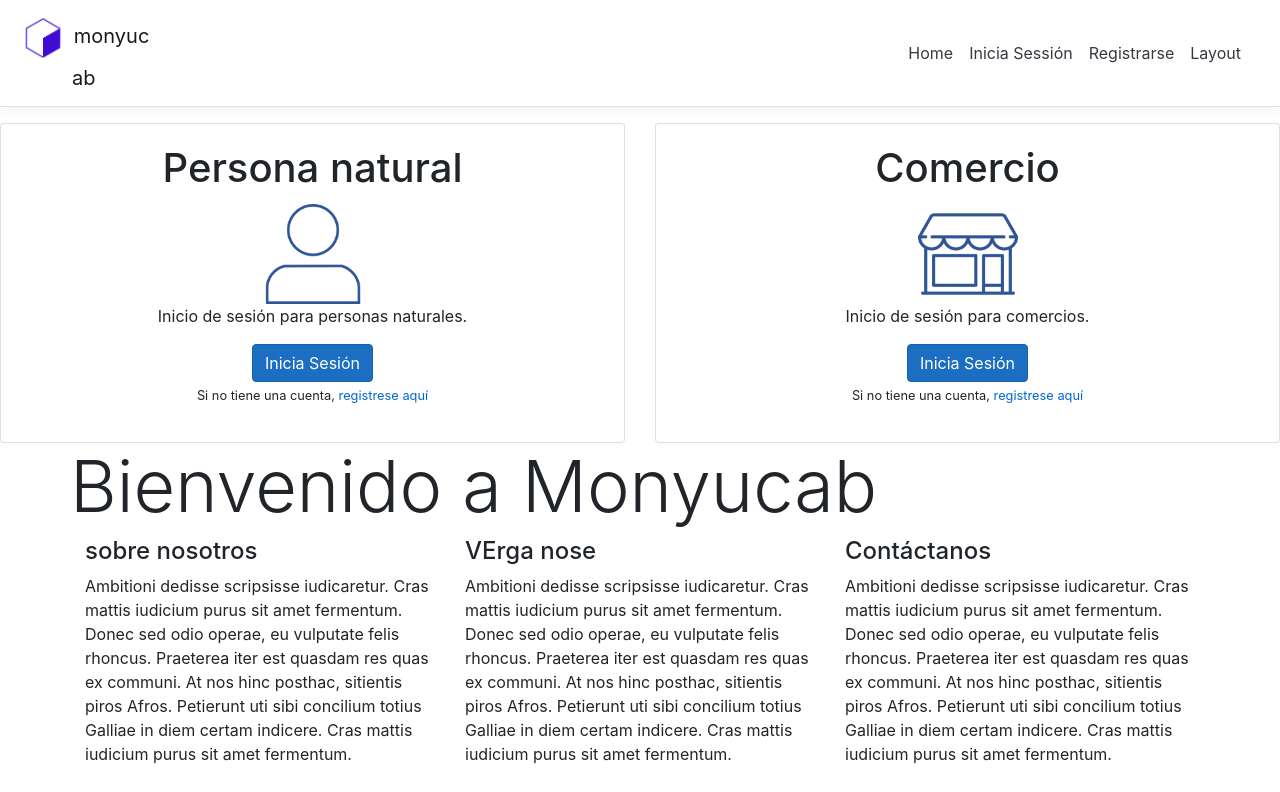
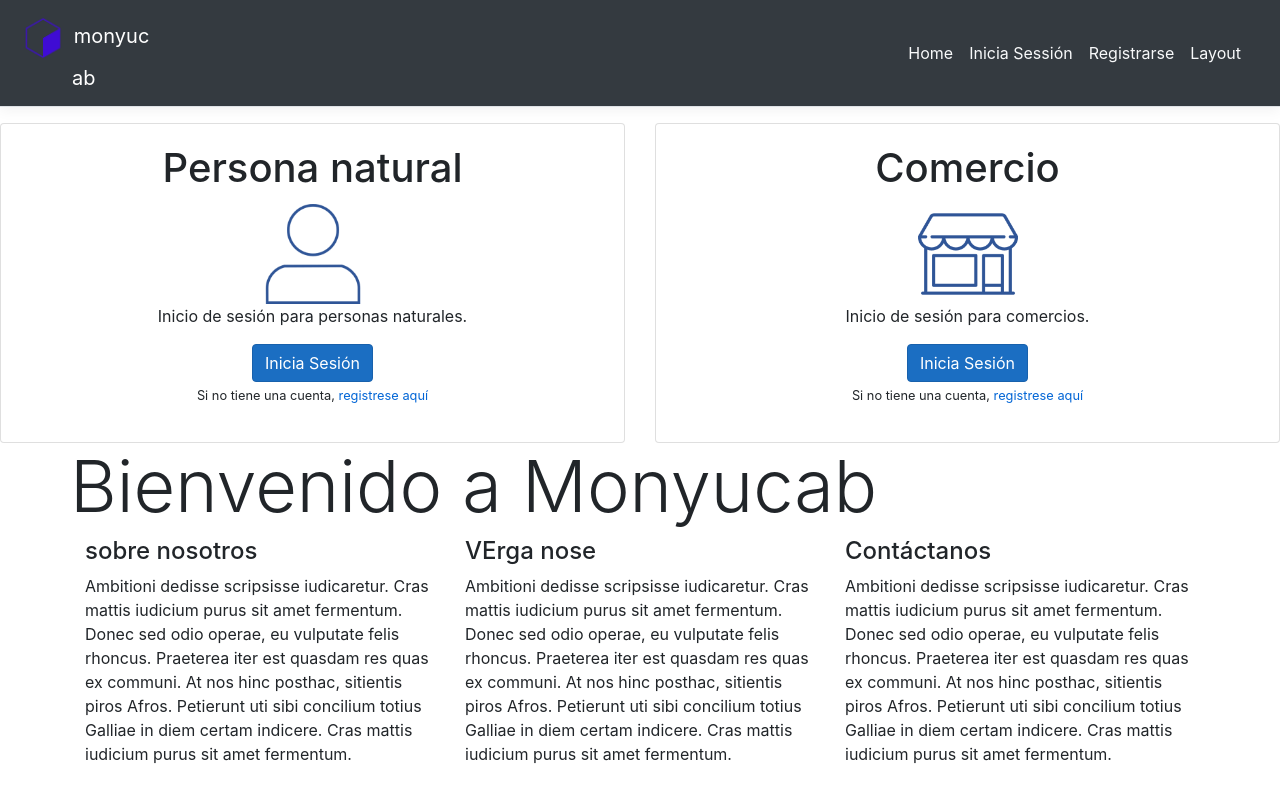
Before and after one commit to candypops/monyucab, an Angular app in the folder ClientApp/: page / in a window 1280 px wide. Shown: the top 792 px of the page. Built offline with nearby package versions, Linux system fonts and the light colour scheme.

Commit message:
cambiado color del navbar

```diff
--- a/ClientApp/src/app/nav-menu/nav-menu.component.html
+++ b/ClientApp/src/app/nav-menu/nav-menu.component.html
@@ -1,7 +1,7 @@
 <nav *ngIf="nav.visible">
   <header>
     <nav
-      class="navbar navbar-expand-sm navbar-toggleable-sm navbar-light bg-white border-bottom box-shadow mb-3">
+      class="navbar navbar-expand-sm navbar-toggleable-sm navbar-dark bg-dark border-bottom box-shadow mb-3">
 
       <a class="navbar-brand" href="#">
       <img src="../../assets/img/logo-inv.png" class="img-responsive" style="max-width: 50px ;">  monyucab
@@ -28,18 +28,18 @@
               [routerLinkActive]="['link-active']"
               [routerLinkActiveOptions]="{ exact: true }"
             >
-              <a class="nav-link text-dark" [routerLink]="['/']">Home</a>
+              <a class="nav-link text-light" [routerLink]="['/']">Home</a>
             </li>
 
             <li class="nav-item" [routerLinkActive]="['link-active']">
-              <a class="nav-link text-dark" [routerLink]="['/login']">Inicia Sessión</a>
+              <a class="nav-link text-light" [routerLink]="['/login']">Inicia Sessión</a>
             </li>
 
             <li class="nav-item" [routerLinkActive]="['link-active']">
-              <a class="nav-link text-dark" [routerLink]="['/signup']">Registrarse</a>
+              <a class="nav-link text-light" [routerLink]="['/signup']">Registrarse</a>
             </li>
             <li class="nav-item" [routerLinkActive]="['link-active']">
-              <a class="nav-link text-dark" [routerLink]="['/layout']" (click)="nav.hide()">Layout</a>
+              <a class="nav-link text-light" [routerLink]="['/layout']" (click)="nav.hide()">Layout</a>
             </li>
 
           </ul>
```
